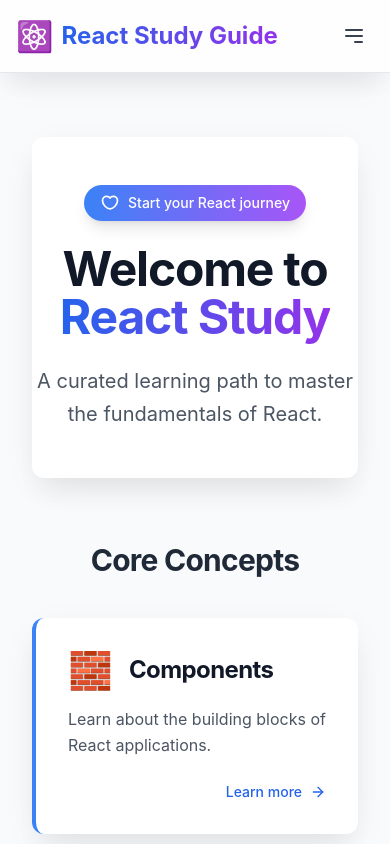
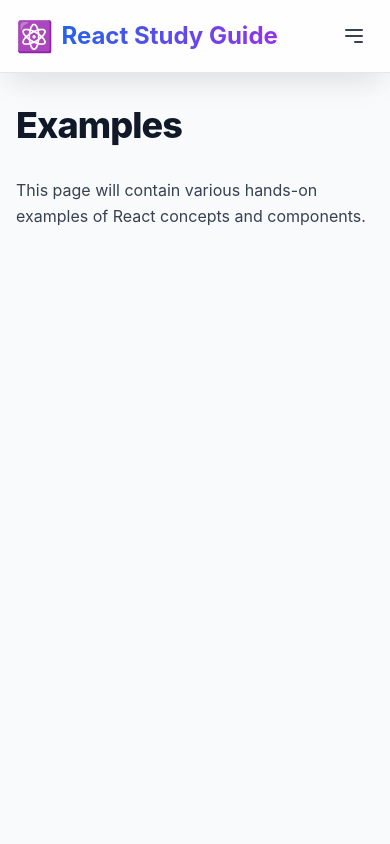
Before and after one commit to jeonck/react-study-guide, a React (Vite) app: page /#/examples in a window 390 px wide. Before the commit this address led to /#/. Shown: the top 844 px of the page. Built offline with nearby package versions, Linux system fonts and the light colour scheme.

Commit message:
Feat: Add Examples menu
- Created src/pages/Examples.tsx with placeholder content.
- Added a new route for /examples in src/App.tsx.
- Added 'Examples' as a top-level NavLink in src/components/Navbar.tsx (both desktop and mobile) after the 'Concepts' menu.

```diff
--- a/src/App.tsx
+++ b/src/App.tsx
@@ -26,6 +26,7 @@
 import CustomHooks from './pages/Patterns/CustomHooks';
 import HigherOrderComponents from './pages/Patterns/HigherOrderComponents';
 import RenderProps from './pages/Patterns/RenderProps';
+import Examples from './pages/Examples';
 
 // Component to handle the location logging inside the router context
 const AppContent = () => {
@@ -65,6 +66,7 @@
           <Route path="/patterns/custom-hooks" element={<CustomHooks />} />
           <Route path="/patterns/higher-order-components" element={<HigherOrderComponents />} />
           <Route path="/patterns/render-props" element={<RenderProps />} />
+          <Route path="/examples" element={<Examples />} />
           <Route path="*" element={<Navigate to="/" replace />} />
         </Routes>
       </main>
--- a/src/components/Navbar.tsx
+++ b/src/components/Navbar.tsx
@@ -113,6 +113,7 @@
                 </div>
               )}
             </div>
+            <NavLink to="/examples">Examples</NavLink>
             <div className="relative" ref={patternsMenuRef}>
               <button
                 onClick={togglePatternsMenu}
@@ -208,6 +209,7 @@
                 </div>
               )}
             </div>
+            <MobileNavLink to="/examples">Examples</MobileNavLink>
             <div className="relative">
               <button onClick={togglePatternsMenu} className="w-full text-left block px-4 py-3 rounded-lg text-base font-medium text-gray-800 hover:bg-gradient-to-r hover:from-blue-50 hover:to-purple-50 transition-all duration-200">
                 Patterns
--- /dev/null
+++ b/src/pages/Examples.tsx
@@ -0,0 +1,13 @@
+import React from 'react';
+
+const Examples = () => {
+  return (
+    <div className="prose max-w-none">
+      <h1>Examples</h1>
+      <p>This page will contain various hands-on examples of React concepts and components.</p>
+      {/* Add your examples here */}
+    </div>
+  );
+};
+
+export default Examples;
```
